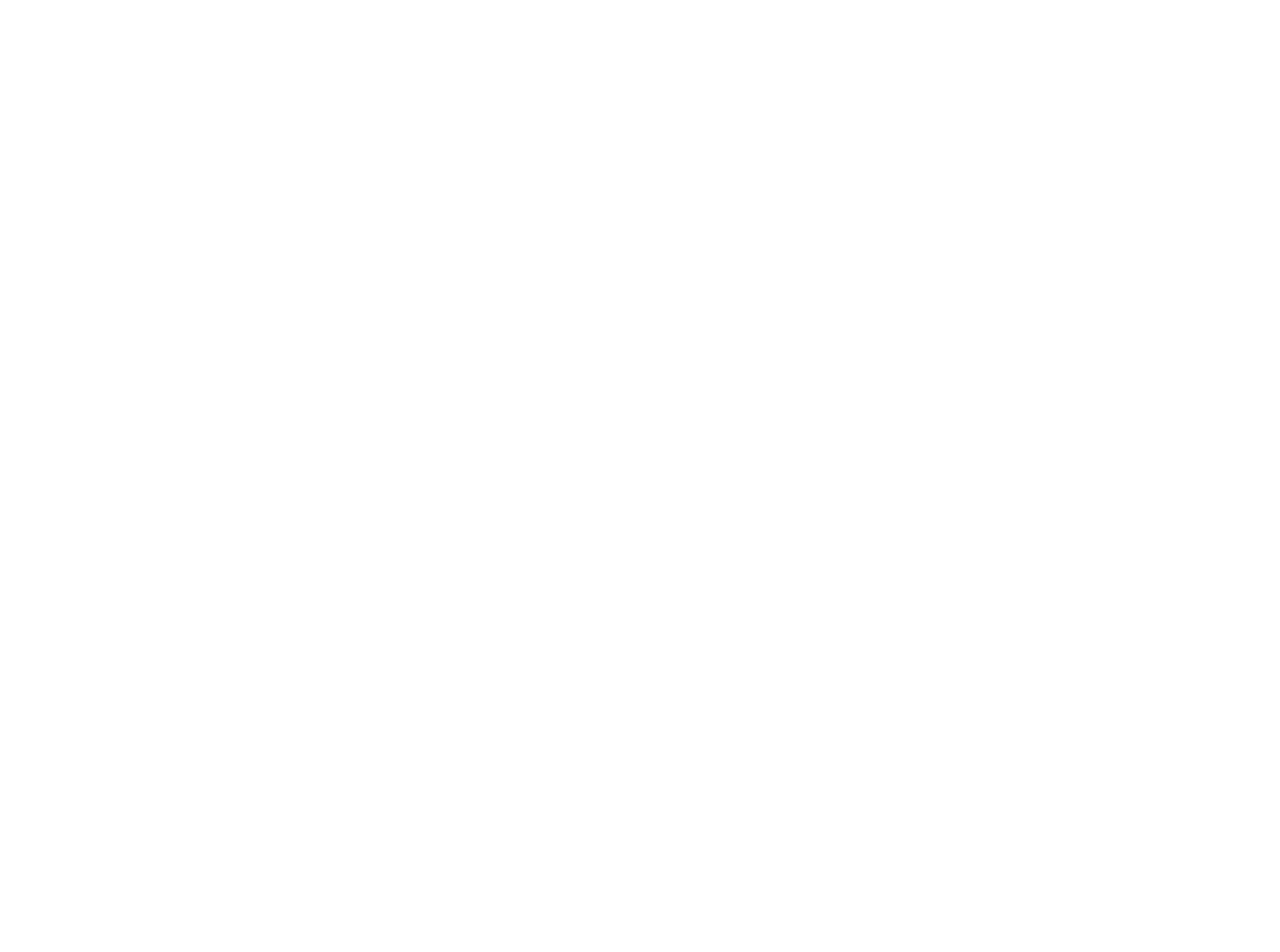
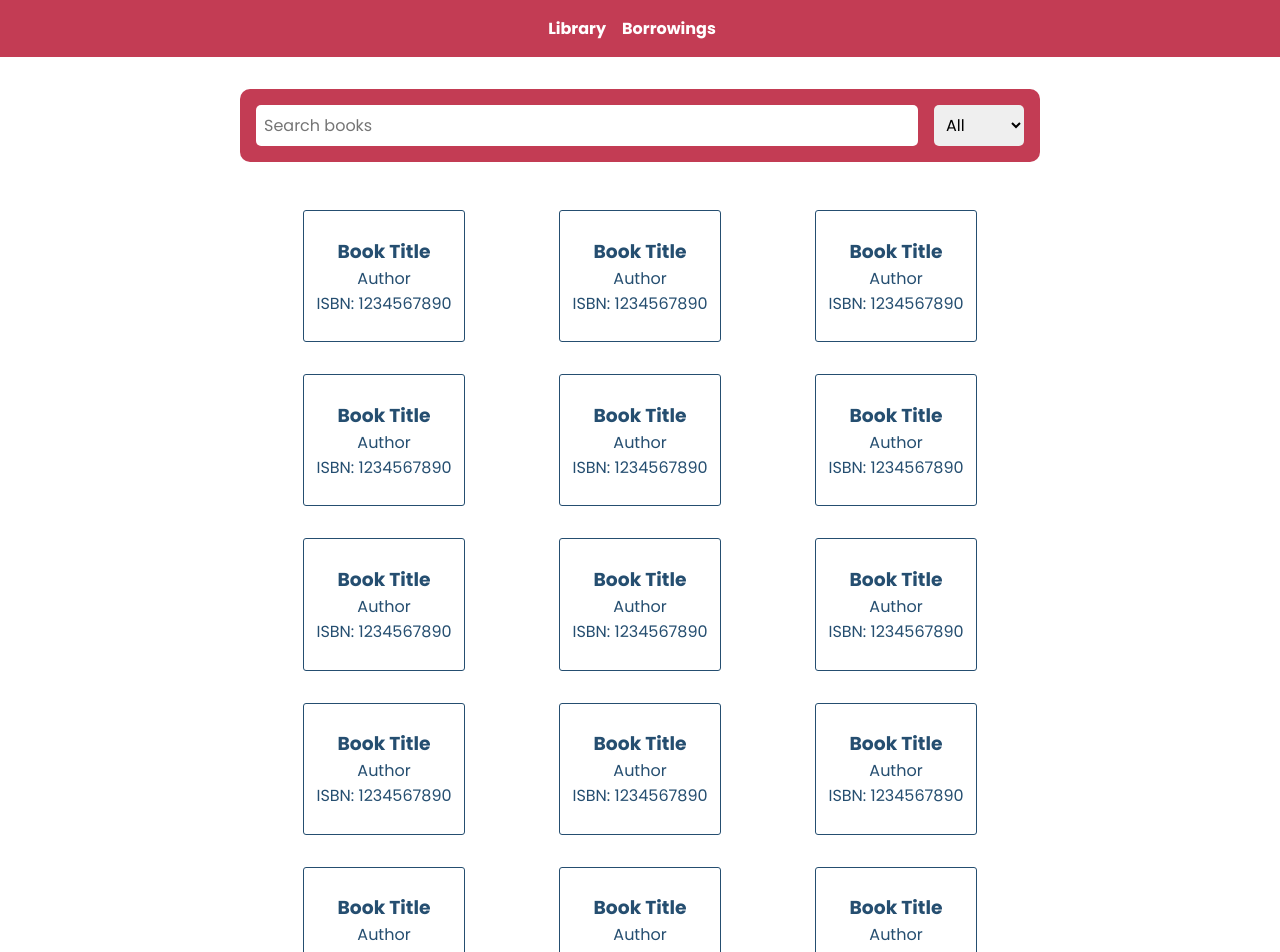
Before and after one commit to Dreadlock0926/pixzarloop-project, a React (Vite) app in the folder part-2/: page /library in a window 1280 px wide. Before the commit this address had no page. Shown: the top 952 px of the page. Before the commit the page ends 800 px from the top, so only its background shows below. Built offline with nearby package versions, Linux system fonts and the light colour scheme.

Commit message:
added library page;

```diff
--- a/part-2/src/App.jsx
+++ b/part-2/src/App.jsx
@@ -1,6 +1,7 @@
 import { useState } from 'react'
 import { BrowserRouter as Router, Route, Routes } from 'react-router-dom'
 import Borrowings from './pages/Borrowings'
+import Library from './pages/Library'
 import './index.css'
 
 function App() {
@@ -8,6 +9,7 @@
   return (
     <Router>
       <Routes>
+        <Route path="/library" element={<Library />} />
         <Route path="/borrowings" element={<Borrowings />} />
       </Routes>
     </Router>
--- /dev/null
+++ b/part-2/src/pages/Library.css
@@ -0,0 +1,56 @@
+.library-container {
+    display: flex;
+    flex-direction: column;
+    align-items: center;
+}
+
+.search-tab {
+    background-color: var(--primary-color);
+    padding: 1rem;
+    border-radius: 10px;
+    width: 60%;
+    margin: 2rem 0;
+    display: flex;
+    justify-content: space-between;
+    align-items: center;
+}
+
+.book-list {
+    width: 60%;
+    display: grid;
+    grid-template-columns: repeat(3, 1fr);
+    justify-items: center;
+}
+
+.book-middle-row {
+    display: flex;
+    flex-direction: column;
+    justify-content: center;
+    align-items: center;
+}
+
+.book {
+    border: 1px solid var(--secondary-color);
+    padding: 10% 5%;
+    display: flex;
+    flex-direction: column;
+    margin: 1rem;
+    border-radius: 3px;
+    color: var(--secondary-color);
+}
+
+.search-input {
+    width: 100%;
+    padding: 0.5rem;
+    font-size: 1rem;
+    border: none;
+    border-radius: 5px;
+    margin-right: 1rem;
+}
+
+.search-filter {
+    padding: 0.5rem;
+    font-size: 1rem;
+    border: none;
+    border-radius: 5px;
+}
--- /dev/null
+++ b/part-2/src/pages/Library.jsx
@@ -0,0 +1,180 @@
+import Navbar from "../components/Navbar";
+import "./Library.css";
+
+function Library() {
+
+    function SearchTab() {
+        return (
+          <section className="search-tab">
+            <input type="text" placeholder="Search books" className="search-input" />
+            <select className="search-filter">
+                <option value="all">All</option>
+                <option value="title">Title</option>
+                <option value="author">Author</option>
+            </select>
+          </section>
+        );
+      }
+
+    function BookList() {
+        return (
+          <section className="book-list">
+            <div className="book">
+                <div className="book-middle-row">
+                    <h3>Book Title</h3>
+                    <p>Author</p>
+                </div>
+                <div className="book-bottom-row">
+                    <p>ISBN: 1234567890</p>
+                </div>
+            </div>
+            <div className="book">
+                <div className="book-middle-row">
+                    <h3>Book Title</h3>
+                    <p>Author</p>
+                </div>
+                <div className="book-bottom-row">
+                    <p>ISBN: 1234567890</p>
+                </div>
+            </div>
+            <div className="book">
+                <div className="book-middle-row">
+                    <h3>Book Title</h3>
+                    <p>Author</p>
+                </div>
+                <div className="book-bottom-row">
+                    <p>ISBN: 1234567890</p>
+                </div>
+            </div>
+            <div className="book">
+                <div className="book-middle-row">
+                    <h3>Book Title</h3>
+                    <p>Author</p>
+                </div>
+                <div className="book-bottom-row">
+                    <p>ISBN: 1234567890</p>
+                </div>
+            </div>
+            <div className="book">
+                <div className="book-middle-row">
+                    <h3>Book Title</h3>
+                    <p>Author</p>
+                </div>
+                <div className="book-bottom-row">
+                    <p>ISBN: 1234567890</p>
+                </div>
+            </div>
+            <div className="book">
+                <div className="book-middle-row">
+                    <h3>Book Title</h3>
+                    <p>Author</p>
+                </div>
+                <div className="book-bottom-row">
+                    <p>ISBN: 1234567890</p>
+                </div>
+            </div>
+            <div className="book">
+                <div className="book-middle-row">
+                    <h3>Book Title</h3>
+                    <p>Author</p>
+                </div>
+                <div className="book-bottom-row">
+                    <p>ISBN: 1234567890</p>
+                </div>
+            </div>
+            <div className="book">
+                <div className="book-middle-row">
+                    <h3>Book Title</h3>
+                    <p>Author</p>
+                </div>
+                <div className="book-bottom-row">
+                    <p>ISBN: 1234567890</p>
+                </div>
+            </div>
+            <div className="book">
+                <div className="book-middle-row">
+                    <h3>Book Title</h3>
+                    <p>Author</p>
+                </div>
+                <div className="book-bottom-row">
+                    <p>ISBN: 1234567890</p>
+                </div>
+            </div>
+            <div className="book">
+                <div className="book-middle-row">
+                    <h3>Book Title</h3>
+                    <p>Author</p>
+                </div>
+                <div className="book-bottom-row">
+                    <p>ISBN: 1234567890</p>
+                </div>
+            </div>
+            <div className="book">
+                <div className="book-middle-row">
+                    <h3>Book Title</h3>
+                    <p>Author</p>
+                </div>
+                <div className="book-bottom-row">
+                    <p>ISBN: 1234567890</p>
+                </div>
+            </div>
+            <div className="book">
+                <div className="book-middle-row">
+                    <h3>Book Title</h3>
+                    <p>Author</p>
+                </div>
+                <div className="book-bottom-row">
+                    <p>ISBN: 1234567890</p>
+                </div>
+            </div>
+            <div className="book">
+                <div className="book-middle-row">
+                    <h3>Book Title</h3>
+                    <p>Author</p>
+                </div>
+                <div className="book-bottom-row">
+                    <p>ISBN: 1234567890</p>
+                </div>
+            </div>
+            <div className="book">
+                <div className="book-middle-row">
+                    <h3>Book Title</h3>
+                    <p>Author</p>
+                </div>
+                <div className="book-bottom-row">
+                    <p>ISBN: 1234567890</p>
+                </div>
+            </div>
+            <div className="book">
+                <div className="book-middle-row">
+                    <h3>Book Title</h3>
+                    <p>Author</p>
+                </div>
+                <div className="book-bottom-row">
+                    <p>ISBN: 1234567890</p>
+                </div>
+            </div>
+          </section>
+        );
+      }
+
+    return (
+        <>
+
+          <header>
+            <Navbar />
+          </header>
+
+          <main>
+            <div className="library-container">
+                <SearchTab />
+                <BookList />
+            </div>
+          </main>
+
+        </>
+      );
+
+}
+
+export default Library;
```
Also changed, not shown: part-2/src/index.css (line endings or trailing spaces).
